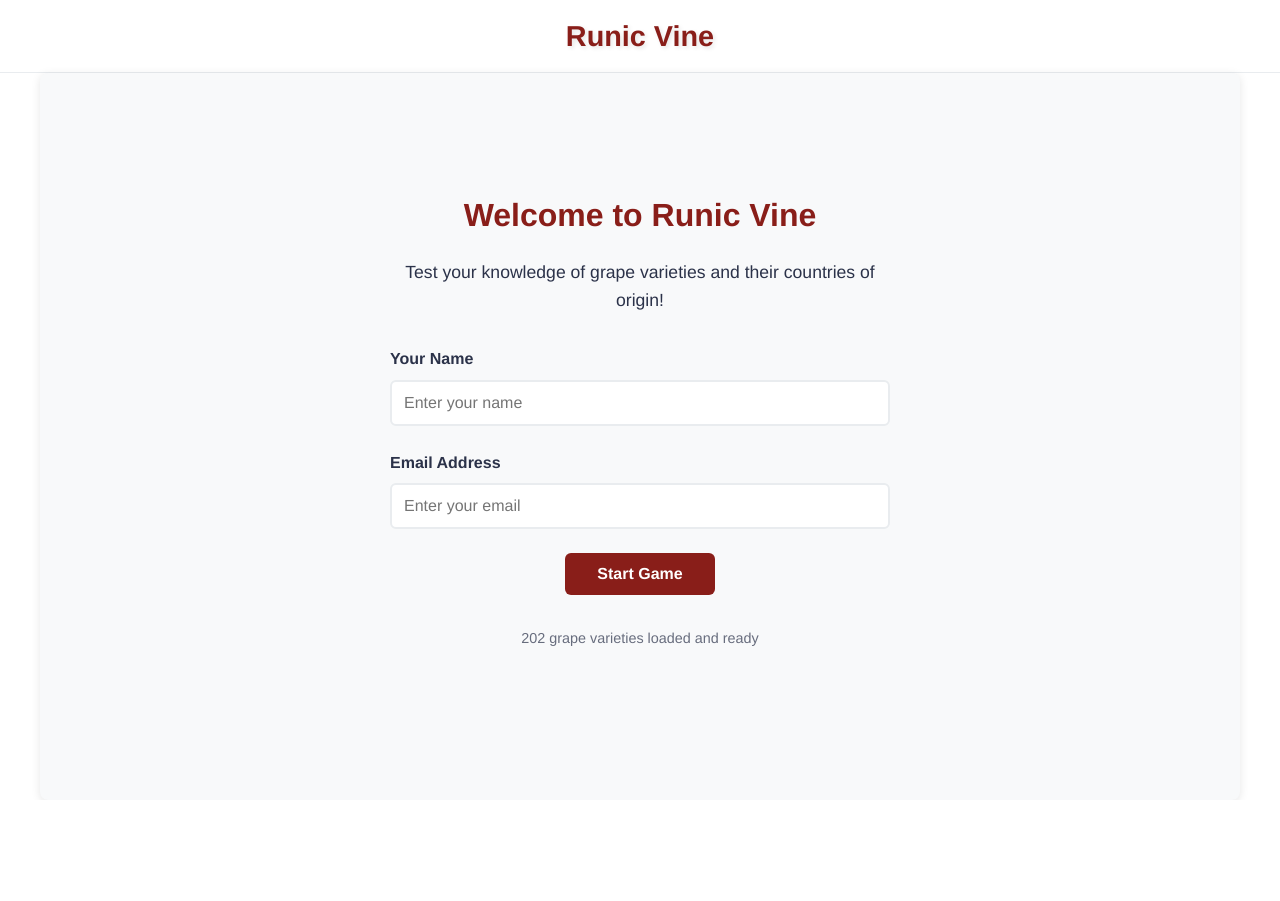
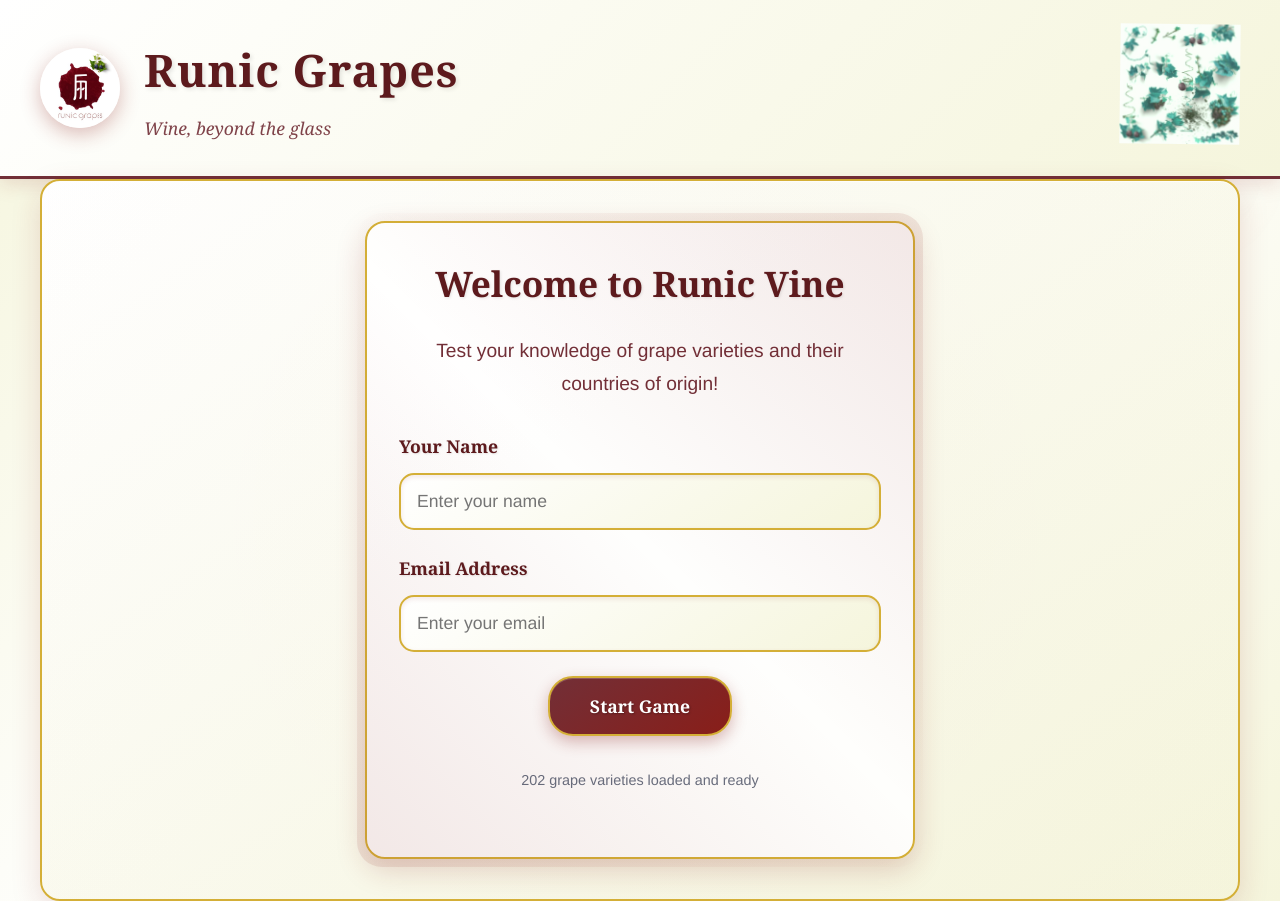
Before and after one commit to eminozturk1986/runic-vine, a website: page index.html in a window 1280 px wide. Before the commit the page ends 800 px from the top, so only its background shows below. Drawn offline with nearby package versions, Linux system fonts and the light colour scheme.

Commit message:
UI style changed

```diff
--- a/index.html
+++ b/index.html
@@ -12,12 +12,29 @@
 <body>
     <div id="app">
         <header>
-            <h1>Runic Vine</h1>
+            <div class="header-content">
+                <div class="logo-section">
+                    <img src="pictures/logo.jpeg" alt="Runic Grapes Logo" class="main-logo">
+                    <div class="brand-text">
+                        <h1>Runic Grapes</h1>
+                        <p class="motto">Wine, beyond the glass</p>
+                    </div>
+                </div>
+                <div class="vine-decoration">
+                    <img src="pictures/vine leafs.jpeg" alt="Vine Leaves" class="vine-leaves">
+                </div>
+            </div>
         </header>
 
         <main id="game-container">
             <!-- Game will mount here -->
         </main>
+
+        <div class="background-elements">
+            <div class="wine-stain wine-stain-1"></div>
+            <div class="wine-stain wine-stain-2"></div>
+            <div class="wine-stain wine-stain-3"></div>
+        </div>
     </div>
 
     <script src="src/main.js"></script>
--- a/styles/styles.css
+++ b/styles/styles.css
@@ -2,14 +2,19 @@
 
 :root {
     --primary-red: #891e19;
+    --wine-burgundy: #722f37;
+    --wine-deep: #5d1a1d;
     --primary-blue-gray: #2b3249;
-    --accent-yellow: #ffda00;
+    --accent-gold: #d4af37;
+    --accent-cream: #f5f5dc;
     --white: #ffffff;
     --light-gray: #f8f9fa;
     --border-gray: #e9ecef;
+    --wine-stain: rgba(137, 30, 25, 0.1);
 
     --font-body: 'Arimo', sans-serif;
     --font-display: 'Arimo', sans-serif;
+    --font-elegant: 'Georgia', serif;
 }
 
 * {
@@ -21,9 +26,11 @@
 body {
     font-family: var(--font-body);
     color: var(--primary-blue-gray);
-    background-color: var(--white);
+    background: linear-gradient(135deg, var(--accent-cream) 0%, var(--white) 50%, var(--accent-cream) 100%);
     line-height: 1.6;
     min-height: 100vh;
+    position: relative;
+    overflow-x: hidden;
 }
 
 #app {
@@ -33,19 +40,76 @@ body {
 }
 
 header {
-    background-color: var(--white);
-    padding: 0.8rem 1rem;
-    text-align: center;
-    border-bottom: 1px solid var(--border-gray);
+    background: linear-gradient(135deg, var(--white) 0%, var(--accent-cream) 100%);
+    padding: 1.5rem 2rem;
+    border-bottom: 3px solid var(--wine-burgundy);
+    box-shadow: 0 4px 20px rgba(137, 30, 25, 0.15);
+    position: relative;
+    overflow: hidden;
 }
 
-header h1 {
-    font-family: var(--font-display);
-    font-size: 1.8rem;
+.header-content {
+    display: flex;
+    justify-content: space-between;
+    align-items: center;
+    max-width: 1200px;
+    margin: 0 auto;
+    position: relative;
+    z-index: 10;
+}
+
+.logo-section {
+    display: flex;
+    align-items: center;
+    gap: 1.5rem;
+}
+
+.main-logo {
+    width: 80px;
+    height: 80px;
+    border-radius: 50%;
+    box-shadow: 0 6px 20px rgba(137, 30, 25, 0.3);
+    transition: transform 0.3s ease;
+}
+
+.main-logo:hover {
+    transform: scale(1.05) rotate(5deg);
+}
+
+.brand-text h1 {
+    font-family: var(--font-elegant);
+    font-size: 2.8rem;
     font-weight: 700;
-    color: var(--primary-red);
+    color: var(--wine-deep);
     margin: 0;
     text-shadow: 2px 2px 4px rgba(0, 0, 0, 0.1);
+    letter-spacing: 1px;
+}
+
+.motto {
+    font-family: var(--font-elegant);
+    font-style: italic;
+    font-size: 1.1rem;
+    color: var(--wine-burgundy);
+    margin: 0.5rem 0 0 0;
+    opacity: 0.9;
+}
+
+.vine-decoration {
+    position: relative;
+}
+
+.vine-leaves {
+    width: 120px;
+    height: auto;
+    opacity: 0.8;
+    filter: sepia(20%) hue-rotate(90deg);
+    animation: gentle-sway 6s ease-in-out infinite;
+}
+
+@keyframes gentle-sway {
+    0%, 100% { transform: rotate(0deg); }
+    50% { transform: rotate(3deg); }
 }
 
 main {
@@ -57,14 +121,36 @@ main {
 }
 
 #game-container {
-    background-color: var(--light-gray);
-    border-radius: 8px;
-    padding: 2rem;
-    box-shadow: 0 2px 10px rgba(0, 0, 0, 0.1);
+    background: linear-gradient(145deg, var(--white) 0%, var(--accent-cream) 100%);
+    border-radius: 20px;
+    padding: 2.5rem;
+    box-shadow:
+        0 10px 30px rgba(137, 30, 25, 0.15),
+        inset 0 1px 0 rgba(255, 255, 255, 0.8);
     min-height: 400px;
     display: flex;
     align-items: center;
     justify-content: center;
+    position: relative;
+    border: 2px solid var(--accent-gold);
+    overflow: hidden;
+}
+
+#game-container::before {
+    content: '';
+    position: absolute;
+    top: -50%;
+    left: -50%;
+    width: 200%;
+    height: 200%;
+    background: radial-gradient(circle, var(--wine-stain) 0%, transparent 70%);
+    opacity: 0.1;
+    z-index: 1;
+}
+
+#game-container > * {
+    position: relative;
+    z-index: 2;
 }
 
 /* Typography */
@@ -150,18 +236,41 @@ p {
 /* Start Screen Styles */
 .start-screen {
     text-align: center;
-    max-width: 500px;
+    max-width: 550px;
     margin: 0 auto;
+    padding: 2rem;
+    background: rgba(255, 255, 255, 0.9);
+    border-radius: 20px;
+    box-shadow: 0 10px 30px rgba(137, 30, 25, 0.2);
+    border: 2px solid var(--accent-gold);
+    position: relative;
+}
+
+.start-screen::before {
+    content: '';
+    position: absolute;
+    top: -10px;
+    left: -10px;
+    right: -10px;
+    bottom: -10px;
+    background: linear-gradient(45deg, var(--wine-stain), transparent, var(--wine-stain));
+    border-radius: 25px;
+    z-index: -1;
 }
 
 .start-screen h2 {
-    color: var(--primary-red);
-    margin-bottom: 1rem;
+    font-family: var(--font-elegant);
+    color: var(--wine-deep);
+    margin-bottom: 1.5rem;
+    font-size: 2.2rem;
+    text-shadow: 1px 1px 3px rgba(0, 0, 0, 0.1);
 }
 
 .start-screen p {
     margin-bottom: 2rem;
-    font-size: 1.1rem;
+    font-size: 1.2rem;
+    color: var(--wine-burgundy);
+    line-height: 1.7;
 }
 
 .form-group {
@@ -171,41 +280,76 @@ p {
 
 .form-group label {
     display: block;
-    margin-bottom: 0.5rem;
+    margin-bottom: 0.8rem;
     font-weight: 600;
-    color: var(--primary-blue-gray);
+    color: var(--wine-deep);
+    font-family: var(--font-elegant);
+    font-size: 1.1rem;
+    text-shadow: 1px 1px 2px rgba(0, 0, 0, 0.1);
 }
 
 .form-input {
     width: 100%;
-    padding: 0.75rem;
-    border: 2px solid var(--border-gray);
-    border-radius: 6px;
+    padding: 1rem;
+    border: 2px solid var(--accent-gold);
+    border-radius: 15px;
     font-family: var(--font-body);
-    font-size: 1rem;
-    transition: border-color 0.3s ease;
+    font-size: 1.1rem;
+    transition: all 0.3s ease;
+    background: linear-gradient(145deg, var(--white) 0%, var(--accent-cream) 100%);
+    box-shadow: inset 0 2px 5px rgba(137, 30, 25, 0.1);
 }
 
 .form-input:focus {
     outline: none;
-    border-color: var(--primary-red);
+    border-color: var(--wine-burgundy);
+    box-shadow:
+        inset 0 2px 5px rgba(137, 30, 25, 0.1),
+        0 0 10px rgba(137, 30, 25, 0.2);
+    transform: translateY(-1px);
 }
 
 .btn {
-    background-color: var(--primary-red);
+    background: linear-gradient(145deg, var(--wine-burgundy) 0%, var(--primary-red) 100%);
     color: var(--white);
-    padding: 0.75rem 2rem;
-    border: none;
-    border-radius: 6px;
-    font-family: var(--font-body);
-    font-size: 1rem;
+    padding: 1rem 2.5rem;
+    border: 2px solid var(--accent-gold);
+    border-radius: 25px;
+    font-family: var(--font-elegant);
+    font-size: 1.1rem;
     font-weight: 600;
     cursor: pointer;
-    transition: background-color 0.3s ease;
+    transition: all 0.3s ease;
+    text-shadow: 1px 1px 2px rgba(0, 0, 0, 0.3);
+    box-shadow:
+        0 6px 15px rgba(137, 30, 25, 0.3),
+        inset 0 1px 0 rgba(255, 255, 255, 0.2);
+    position: relative;
+    overflow: hidden;
+}
+
+.btn::before {
+    content: '';
+    position: absolute;
+    top: 0;
+    left: -100%;
+    width: 100%;
+    height: 100%;
+    background: linear-gradient(90deg, transparent, rgba(255, 255, 255, 0.2), transparent);
+    transition: left 0.5s;
+}
+
+.btn:hover::before {
+    left: 100%;
 }
 
 .btn:hover {
-    background-color: #6d1713;
+    background: linear-gradient(145deg, var(--primary-red) 0%, var(--wine-deep) 100%);
+    transform: translateY(-2px);
+    box-shadow:
+        0 8px 20px rgba(137, 30, 25, 0.4),
+        inset 0 1px 0 rgba(255, 255, 255, 0.2);
+    border-color: var(--accent-gold);
 }
 
 /* Game Screen Styles */
@@ -785,3 +929,88 @@ p {
         padding: 1rem 0.5rem;
     }
 }
+
+/* Background Wine Stain Elements */
+.background-elements {
+    position: fixed;
+    top: 0;
+    left: 0;
+    width: 100%;
+    height: 100%;
+    pointer-events: none;
+    z-index: -1;
+    overflow: hidden;
+}
+
+.wine-stain {
+    position: absolute;
+    border-radius: 50%;
+    background: radial-gradient(circle, var(--wine-stain) 0%, transparent 70%);
+    animation: float 20s ease-in-out infinite;
+}
+
+.wine-stain-1 {
+    width: 200px;
+    height: 200px;
+    top: 10%;
+    left: 85%;
+    animation-delay: 0s;
+}
+
+.wine-stain-2 {
+    width: 150px;
+    height: 150px;
+    bottom: 20%;
+    left: 5%;
+    animation-delay: 7s;
+}
+
+.wine-stain-3 {
+    width: 180px;
+    height: 180px;
+    top: 60%;
+    right: 10%;
+    animation-delay: 14s;
+}
+
+@keyframes float {
+    0%, 100% {
+        transform: translateY(0px) rotate(0deg);
+        opacity: 0.1;
+    }
+    50% {
+        transform: translateY(-20px) rotate(180deg);
+        opacity: 0.2;
+    }
+}
+
+/* Enhanced Mobile Responsive for New Header */
+@media (max-width: 768px) {
+    .header-content {
+        flex-direction: column;
+        gap: 1rem;
+        text-align: center;
+    }
+
+    .logo-section {
+        flex-direction: column;
+        gap: 1rem;
+    }
+
+    .brand-text h1 {
+        font-size: 2.2rem;
+    }
+
+    .main-logo {
+        width: 60px;
+        height: 60px;
+    }
+
+    .vine-leaves {
+        width: 80px;
+    }
+
+    header {
+        padding: 1rem;
+    }
+}
```
Also changed, not shown: pictures/WhatsApp Image 2025-07-03 at 11.28.07 PM (1).jpeg (added), pictures/button icon.ico (added), pictures/can be button.jpeg (added), pictures/logo.jpeg (added), pictures/motto.jpeg (added), pictures/vine leafs.jpeg (added).
